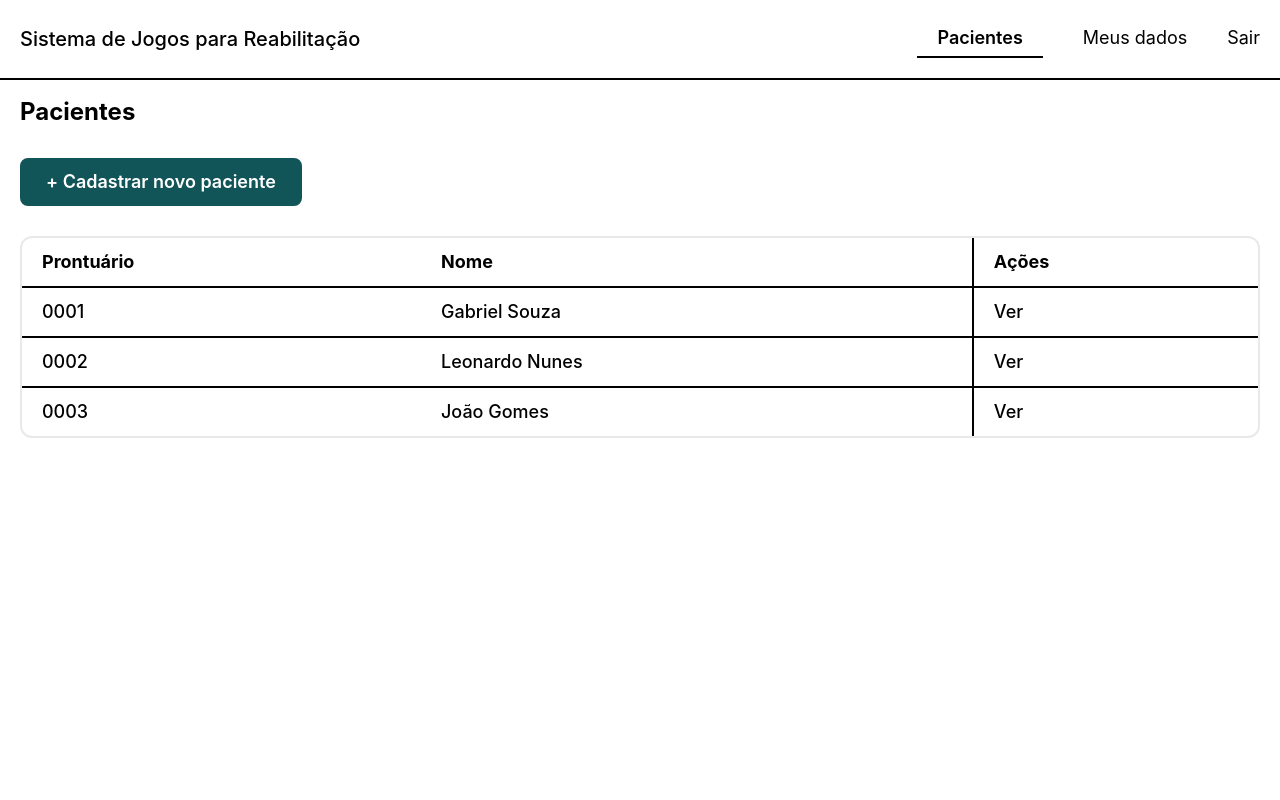
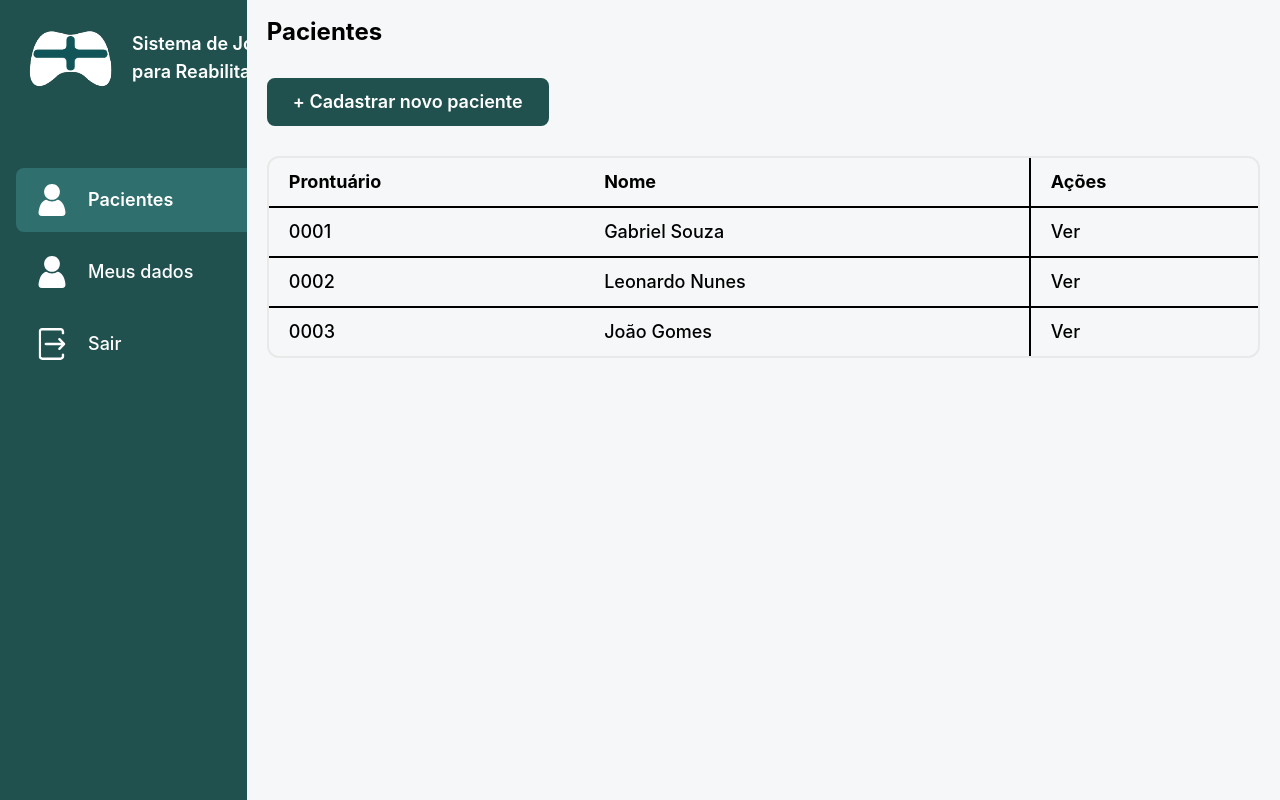
Before and after one commit to LucasDeComi/Jogos-IC, a React (Vite) app in the folder frontend/web/: page /app/patients in a window 1280 px wide. Built offline with nearby package versions, Linux system fonts and the light colour scheme.

Commit message:
Atualizando layout do aplicativo

```diff
--- /dev/null
+++ b/frontend/web/src/components/layout/Aside.jsx
@@ -0,0 +1,24 @@
+import Link from "../ui/AsideLink"
+import logo from "../../assets/icons/logo.svg"
+import patients from "../../assets/icons/patients.svg"
+import quit from "../../assets/icons/quit.svg"
+
+export default function Aside() {
+  return (
+    <aside className="inline-flex flex-col items-center gap-15 p-2 pr-0 max-w-full bg-[var(--primary)]">
+        <div className="flex gap-3 items-center pl-3 pr-5">
+          <img src={logo} className="w-14 md:w-25 shrink-0" />
+          <h1 className="max-w-full min-w-0 text-lg text-white font-semibold">
+            <span className="whitespace-nowrap">Sistema de Jogos</span>
+            <br/>
+            <span className="whitespace-nowrap">para Reabilitação</span>
+          </h1>
+        </div>
+        <nav className="flex flex-col gap-2 pl-2 w-full">
+            <Link to="/app/patients" icon={patients}>Pacientes</Link>
+            <Link to="/app/settings" icon={patients}>Meus dados</Link>
+            <Link to="/login" icon={quit}>Sair</Link>
+        </nav>
+    </aside>
+  )
+}
--- /dev/null
+++ b/frontend/web/src/components/ui/AsideLink.jsx
@@ -0,0 +1,18 @@
+import { NavLink as Link } from "react-router-dom"
+
+export default function AsideLink({ to, children, icon = null }) {
+    return (
+        <Link to={to}>
+            {({ isActive }) => (
+                <div className={`flex items-center gap-5 pl-5 py-4 w-full rounded-l-lg transition-colors duration-200
+                    ${ isActive ? "bg-[var(--hover)]" : "hover:bg-[#2F6F6D70]" }`
+                }>
+                    { icon && <img src={icon} className="w-8" /> }
+                    <div className={`text-white text-lg ${ isActive ? "font-semibold" : "font-medium" }`}>
+                        {children}
+                    </div>
+                </div>
+            )}
+        </Link>
+    )
+}
--- a/frontend/web/src/components/ui/Button.jsx
+++ b/frontend/web/src/components/ui/Button.jsx
@@ -4,8 +4,8 @@ export default function Button({ type, large = false, onClick, buttonType = "but
       type={buttonType}
       className={`font-semibold text-lg border-2 py-2 rounded-lg cursor-pointer transition-colors duration-200
         ${type === "primary"
-          ? `bg-[#125559] border-[#125559] hover:bg-[#458084] text-white
-            hover:border-[#458084] active:bg-[#125559] active:border-[#125559]`
+          ? `bg-[var(--primary)] border-[var(--primary)] hover:bg-[var(--hover)] text-white
+            hover:border-[var(--hover)] active:bg-[var(--primary)] active:border-[var(--primary)]`
           : "bg-white text-black border-black"
         }
         ${large ? "px-12" : "px-6"}
--- a/frontend/web/src/index.css
+++ b/frontend/web/src/index.css
@@ -4,3 +4,9 @@
 * {
     font-family: Inter, sans-serif;
 }
+
+:root {
+    --background: #F5F7F8;
+    --primary: #20514F;
+    --hover: #2F6F6D;
+}
--- a/frontend/web/src/layouts/AppLayout.jsx
+++ b/frontend/web/src/layouts/AppLayout.jsx
@@ -1,13 +1,13 @@
 import { Outlet } from "react-router-dom"
-import Header from "../components/layout/AppHeader"
+import Aside from "../components/layout/Aside"
 
 export default function AppLayout() {
   return (
-    <div className="w-screen h-screen">
-        <Header />
-        <main className="w-full px-5 py-4">
-            <Outlet />
-        </main>
+    <div className="flex w-screen h-screen">
+      <Aside />
+      <main className="w-full px-5 py-4 bg-[var(--background)]">
+        <Outlet />
+      </main>
     </div>
   )
 }
--- a/frontend/web/src/pages/Login.jsx
+++ b/frontend/web/src/pages/Login.jsx
@@ -20,7 +20,7 @@ export default function Login() {
         if (!email || !password) {
             Swal.fire({
                 title: "Preencha todos os campos.",
-                confirmButtonColor: "#125559",
+                confirmButtonColor: "#20514F",
             });
             return;
         }
@@ -38,7 +38,7 @@ export default function Login() {
             <main className="flex flex-col gap-5 min-h-screen w-full items-center p-10">
                 <section className="flex gap-5 items-center">
                     <img src={loginLogo} className="w-40" />
-                    <h1 className="text-2xl text-[#125559] font-semibold">Sistema de Jogos <br/> para Reabilitação</h1>
+                    <h1 className="text-2xl text-[#20514F] font-semibold">Sistema de Jogos <br/> para Reabilitação</h1>
                 </section>
                 <Panel className="flex flex-col items-center gap-7.5 max-w-125 p-10 rounded-4xl bg-white/80 backdrop-blur-lg shadow-xl">
                     <Title className="text-4xl">Login</Title>
--- a/frontend/web/src/utils/Patient.js
+++ b/frontend/web/src/utils/Patient.js
@@ -1,9 +1,10 @@
+import User from "./User";
 import { patientSettings as settings } from "./settings";
 
-export default class Patient {
+export default class Patient extends User {
     constructor(_id, _name, _games = []) {
+        super(_name);
         this.id = _id;
-        this.name = _name;
         this.games = _games;
         this.theme = settings.theme;
         this.style = settings.style;
--- a/frontend/web/src/utils/Therapist.js
+++ b/frontend/web/src/utils/Therapist.js
@@ -1,9 +1,9 @@
+import User from "./User";
 import { therapistSettings as settings } from "./settings";
 
-export default class Therapist {
+export default class Therapist extends User {
     constructor(_name, _email, _password) {
-        this.name = _name;
-        this.email = _email;
+        super(_name)
         this.password = _password;
         this.theme = settings.theme;
         this.style = settings.style;
--- /dev/null
+++ b/frontend/web/src/utils/User.js
@@ -0,0 +1,14 @@
+export default class User {
+    constructor(_name) {
+        this.name = _name;
+    }
+
+    getInitials() {
+        const nameSplit = this.name.split(" ");
+        const firstName = nameSplit[0];
+        const lastName = nameSplit.at(-1);
+        const initials = `${firstName[0]}${lastName[0]}`;
+
+        return initials.toUpperCase();
+    }
+}
--- /dev/null
+++ b/package.json
@@ -0,0 +1,5 @@
+{
+    "scripts": {
+        "web": "cd frontend/web && npm install && npm run dev"
+    }
+}
```
